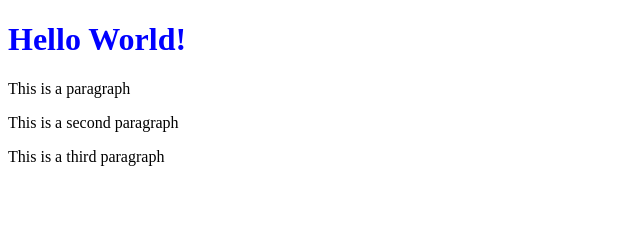
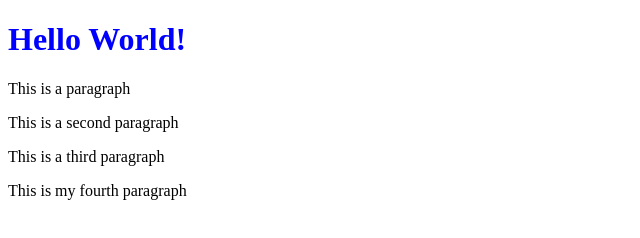
Before and after one commit to praize-laurine/test, a website: page index.html in a window 1280 px wide. Shown: the whole page, without its empty margins (0-640 px from the left). Drawn offline with Linux system fonts and the light colour scheme.

Commit message:
forth commit

```diff
--- a/work.html
+++ b/index.html
@@ -12,7 +12,7 @@
     <p>This is a paragraph</p>
     <p>This is a second paragraph</p>
     <p>This is a third paragraph</p>
-
+    <p>This is my fourth paragraph</p>
 
 
 </body>
```
Also changed, not shown: package.json (added, +24 -0 lines), 2 other files.
